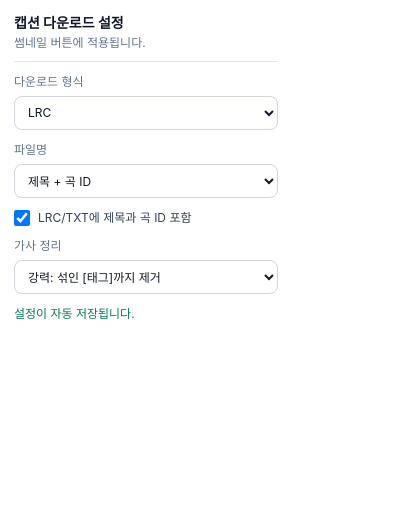
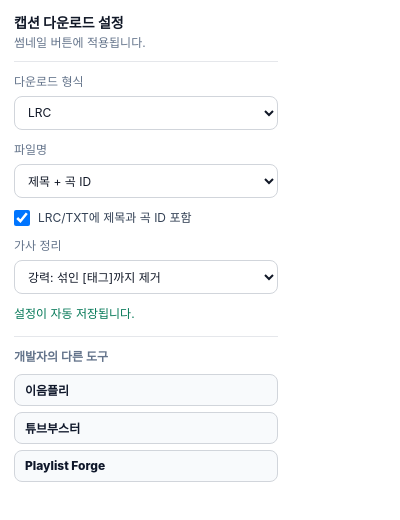
Before and after one commit to Johau91/suno-caption-studio, a browser extension: page popup.html in a window 400 px wide. Drawn offline with Linux system fonts and the light colour scheme.

Commit message:
Add other tools links to popup

```diff
--- a/popup.css
+++ b/popup.css
@@ -36,7 +36,8 @@ header strong {
 header span,
 .field span,
 .check,
-.status {
+.status,
+.other-tools > span {
   color: #64748b;
   font-size: 12px;
   line-height: 1.35;
@@ -77,3 +78,41 @@ select {
   margin: 0;
   color: #047857;
 }
+
+.other-tools {
+  display: grid;
+  gap: 8px;
+  padding-top: 12px;
+  border-top: 1px solid #e5e7eb;
+}
+
+.other-tools > span {
+  font-weight: 700;
+}
+
+.tool-links {
+  display: grid;
+  grid-template-columns: 1fr;
+  gap: 6px;
+}
+
+.tool-links button {
+  width: 100%;
+  height: 32px;
+  border: 1px solid #d1d5db;
+  border-radius: 8px;
+  background: #f8fafc;
+  color: #0f172a;
+  cursor: pointer;
+  font: inherit;
+  font-size: 12px;
+  font-weight: 760;
+  text-align: left;
+  padding: 0 10px;
+}
+
+.tool-links button:hover,
+.tool-links button:focus-visible {
+  background: #eef2ff;
+  border-color: #a5b4fc;
+}
--- a/popup.html
+++ b/popup.html
@@ -46,6 +46,15 @@
       </label>
 
       <p class="status" data-role="status">설정이 자동 저장됩니다.</p>
+
+      <section class="other-tools" aria-label="개발자의 다른 도구">
+        <span>개발자의 다른 도구</span>
+        <div class="tool-links">
+          <button type="button" data-url="https://ieumpli.com/">이음플리</button>
+          <button type="button" data-url="https://tubeboost.kr/">튜브부스터</button>
+          <button type="button" data-url="https://playlistforge.com/">Playlist Forge</button>
+        </div>
+      </section>
     </main>
     <script src="popup.js"></script>
   </body>
--- a/popup.js
+++ b/popup.js
@@ -7,6 +7,7 @@ const defaults = {
 };
 
 const fields = [...document.querySelectorAll('[data-setting]')];
+const toolLinks = [...document.querySelectorAll('[data-url]')];
 const status = document.querySelector('[data-role="status"]');
 
 init();
@@ -18,6 +19,12 @@ async function init() {
 
   for (const field of fields) {
     field.addEventListener('change', () => save(readForm()));
+  }
+
+  for (const link of toolLinks) {
+    link.addEventListener('click', () => {
+      chrome.tabs.create({ url: link.dataset.url });
+    });
   }
 }
 
```
Also changed, not shown: STORE_LISTING_DRAFT.md (+1 -0 lines), README.md.
